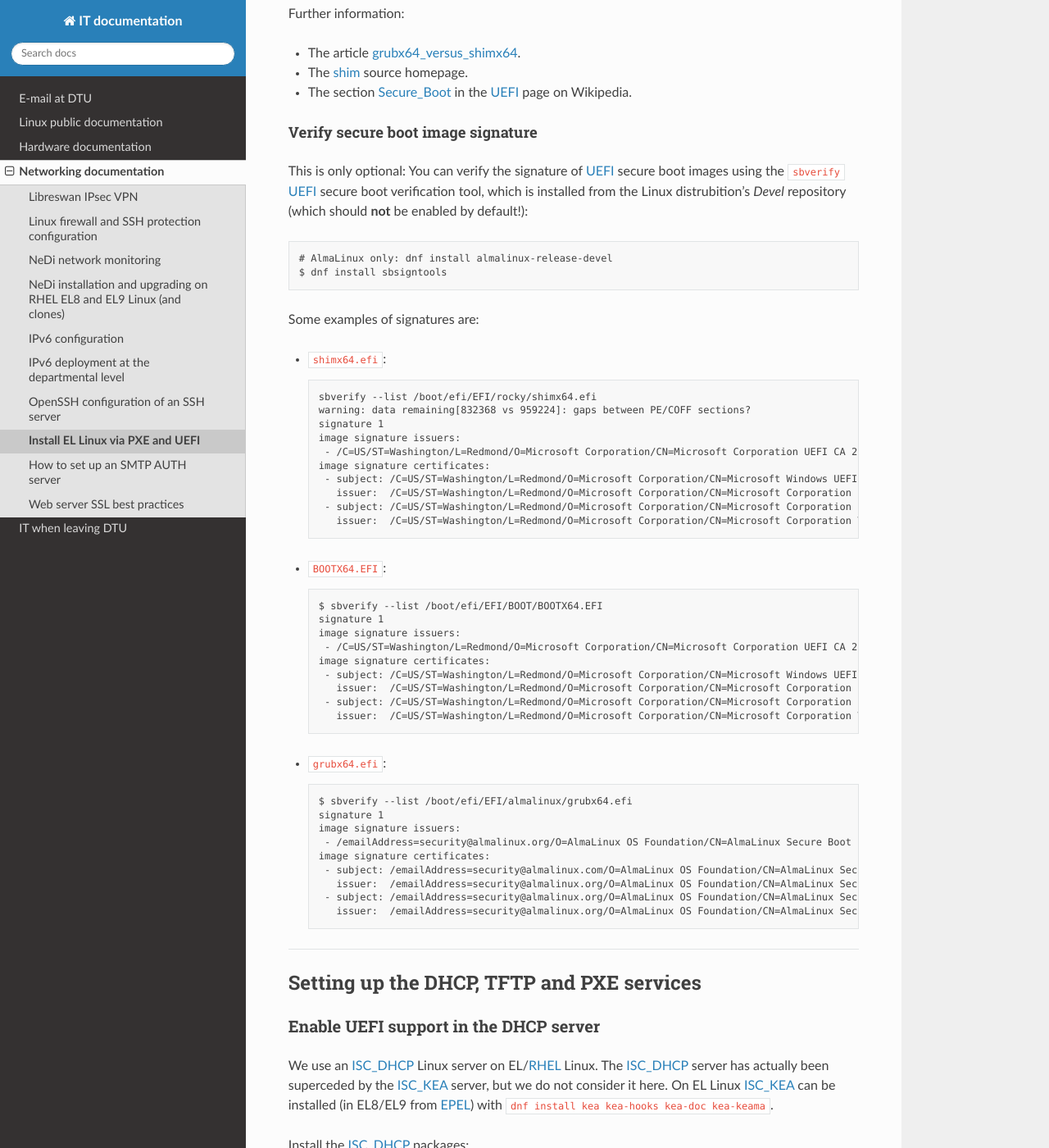
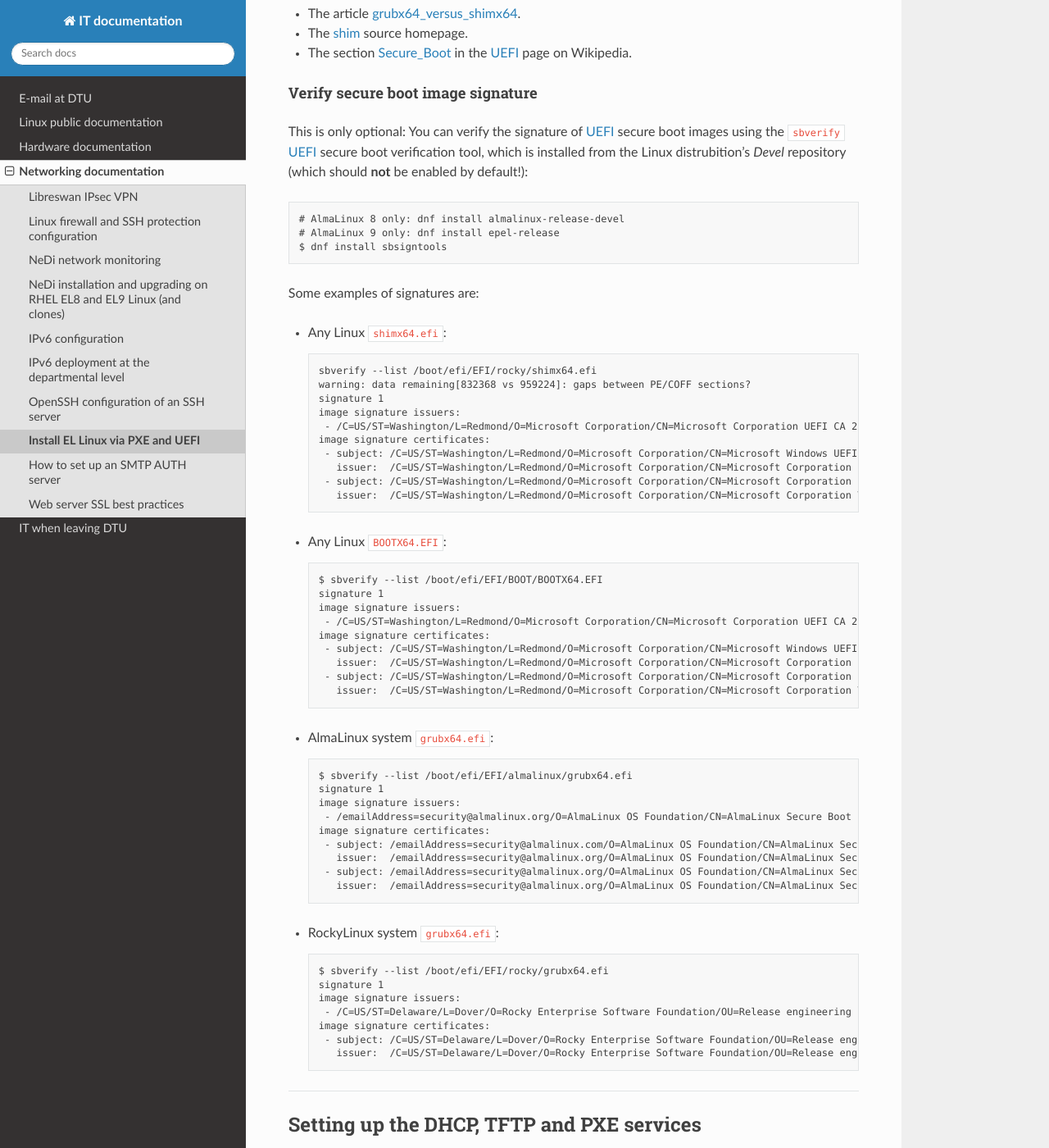
Before and after one commit to OleHolmNielsen/ITwiki, a Sphinx documentation site: the page built from docs/PXE_and_UEFI.rst, in a window 1280 px wide and 1400 px high, scrolled down 3820 px. Shown: the whole window at 82% size. Built offline with Sphinx 7.4.7 and the Read the Docs theme 3.1.0, drawn with Linux system fonts in a browser that asks for light colours; some of the changed text lies outside the part shown.

Commit message:
Added signature examples

```diff
--- a/docs/PXE_and_UEFI.rst
+++ b/docs/PXE_and_UEFI.rst
@@ -155,14 +155,13 @@ Copy the boot image files from the packages installed above (remember to change
 The shim bootloader
 .........................
 
-According to the `Cambridge Dictionary <https://dictionary.cambridge.org/dictionary/english/shim>`_ *shim* is
+According to the `Cambridge Dictionary <https://dictionary.cambridge.org/dictionary/english/shim>`_ **shim** is
 *a small object or piece of material used between two parts of something to make them fit together*.
 
 The ``shimx64.efi`` is an EFI application that functions as a first-stage bootloader for systems with Secure_Boot_ enabled.
 Additionally, ``shimx64.efi`` works within the constraints of Secure_Boot_,
 which requires all bootloaders and kernels to be signed with a trusted Microsoft key.
 It allows the user to individually trust keys provided by various Linux distributions.
-
 Further information:
 
 * The article grubx64_versus_shimx64_.
@@ -182,12 +181,13 @@ This is only optional:
 You can verify the signature of UEFI_ secure boot images using the ``sbverify`` UEFI_ secure boot verification tool,
 which is installed from the Linux distrubition's *Devel* repository (which should **not** be enabled by default!)::
 
-  # AlmaLinux only: dnf install almalinux-release-devel
+  # AlmaLinux 8 only: dnf install almalinux-release-devel
+  # AlmaLinux 9 only: dnf install epel-release
   $ dnf install sbsigntools
 
 Some examples of signatures are:
 
-* ``shimx64.efi``::
+* Any Linux ``shimx64.efi``::
 
     sbverify --list /boot/efi/EFI/rocky/shimx64.efi
     warning: data remaining[832368 vs 959224]: gaps between PE/COFF sections?
@@ -200,7 +200,7 @@ Some examples of signatures are:
      - subject: /C=US/ST=Washington/L=Redmond/O=Microsoft Corporation/CN=Microsoft Corporation UEFI CA 2011
        issuer:  /C=US/ST=Washington/L=Redmond/O=Microsoft Corporation/CN=Microsoft Corporation Third Party Marketplace Root
 
-* ``BOOTX64.EFI``::
+* Any Linux ``BOOTX64.EFI``::
 
     $ sbverify --list /boot/efi/EFI/BOOT/BOOTX64.EFI
     signature 1
@@ -212,7 +212,7 @@ Some examples of signatures are:
      - subject: /C=US/ST=Washington/L=Redmond/O=Microsoft Corporation/CN=Microsoft Corporation UEFI CA 2011
        issuer:  /C=US/ST=Washington/L=Redmond/O=Microsoft Corporation/CN=Microsoft Corporation Third Party Marketplace Root
 
-* ``grubx64.efi``::
+* AlmaLinux system ``grubx64.efi``::
 
     $ sbverify --list /boot/efi/EFI/almalinux/grubx64.efi
     signature 1
@@ -223,6 +223,18 @@ Some examples of signatures are:
        issuer:  /emailAddress=security@almalinux.org/O=AlmaLinux OS Foundation/CN=AlmaLinux Secure Boot CA
      - subject: /emailAddress=security@almalinux.org/O=AlmaLinux OS Foundation/CN=AlmaLinux Secure Boot CA
        issuer:  /emailAddress=security@almalinux.org/O=AlmaLinux OS Foundation/CN=AlmaLinux Secure Boot CA
+
+* RockyLinux system ``grubx64.efi``::
+
+    $ sbverify --list /boot/efi/EFI/rocky/grubx64.efi
+    signature 1
+    image signature issuers:
+     - /C=US/ST=Delaware/L=Dover/O=Rocky Enterprise Software Foundation/OU=Release engineering team/CN=Rocky Linux Secure Boot Root CA
+    image signature certificates:
+     - subject: /C=US/ST=Delaware/L=Dover/O=Rocky Enterprise Software Foundation/OU=Release engineering team/CN=Rocky Linux Grub2 Signing Cert 101
+       issuer:  /C=US/ST=Delaware/L=Dover/O=Rocky Enterprise Software Foundation/OU=Release engineering team/CN=Rocky Linux Secure Boot Root CA
+
+
 
 =====================================================================================================
 
```
